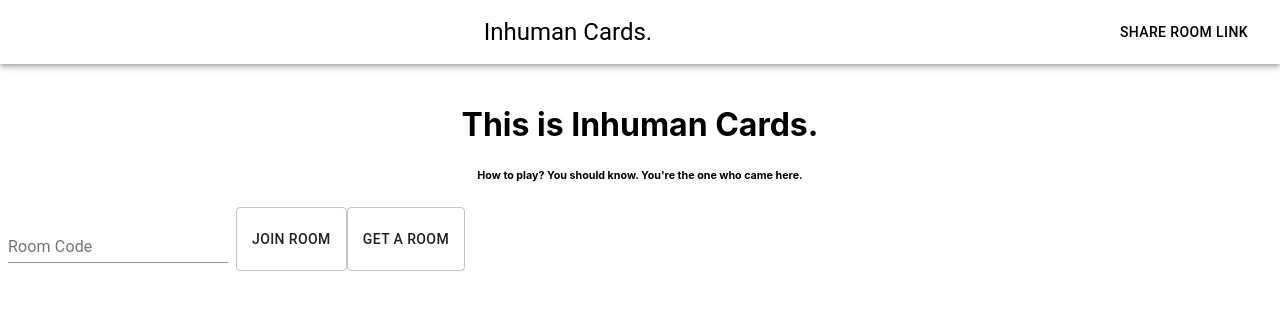
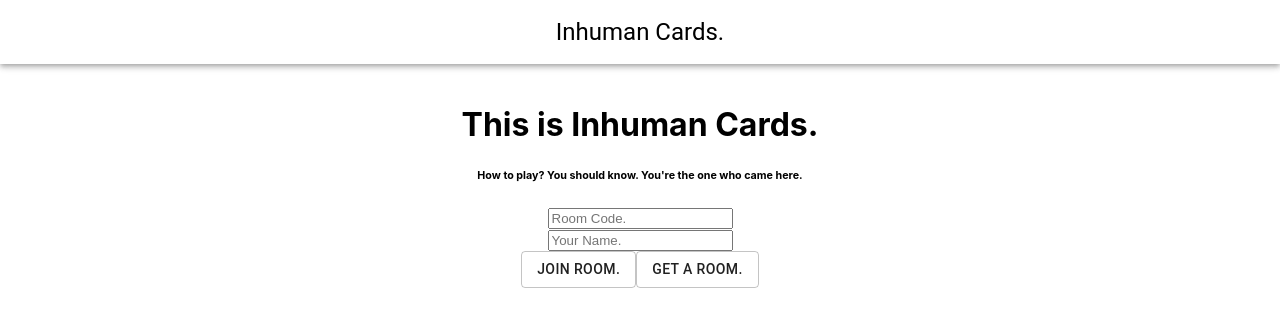
Before and after one commit to srujandeshpande/inhuman-cards, a React (Create React App) app: page / in a window 1280 px wide. Shown: the top 326 px of the page. Built offline with nearby package versions, Linux system fonts and the light colour scheme.

Commit message:
Tons of stuff

```diff
--- a/database.rules.json
+++ b/database.rules.json
@@ -1,7 +1,7 @@
 {
   /* Visit https://firebase.google.com/docs/database/security to learn more about security rules. */
   "rules": {
-    ".read": false,
-    ".write": false
+    ".read": true,
+    ".write": true
   }
 }
--- a/package.json
+++ b/package.json
@@ -9,6 +9,7 @@
     "@testing-library/jest-dom": "^4.2.4",
     "@testing-library/react": "^9.5.0",
     "@testing-library/user-event": "^7.2.1",
+    "firebase": "^7.15.0",
     "react": "^16.13.1",
     "react-dom": "^16.13.1",
     "react-redux": "^7.2.0",
--- a/src/components/dash/JoinRoom.js
+++ b/src/components/dash/JoinRoom.js
@@ -1,61 +1,43 @@
 import React from 'react';
-import {
-  fade,
-  ThemeProvider,
-  withStyles,
-  makeStyles,
-  createMuiTheme,
-} from '@material-ui/core/styles';
-import InputBase from '@material-ui/core/InputBase';
-import InputLabel from '@material-ui/core/InputLabel';
-import TextField from '@material-ui/core/TextField';
-import FormControl from '@material-ui/core/FormControl';
-import { green } from '@material-ui/core/colors';
 import Button from '@material-ui/core/Button';
+import Fireapp from '../../config/firebaseConfig'
 
 
-const CssTextField = withStyles({
-  root: {
-    '& label.Mui-focused': {
-      color: 'black',
-    },
-    '& .MuiInput-underline:after': {
-      borderBottomColor: 'black',
-    },
-    '& .MuiOutlinedInput-root': {
-      '& fieldset': {
-        borderColor: 'grey',
-      },
-      '&:hover fieldset': {
-        borderColor: 'grey',
-      },
-      '&.Mui-focused fieldset': {
-        borderColor: 'grey',
-      },
-    },
-  },
-})(TextField);
+class JoinRoom extends React.Component {
+  handleSubmit = (e) =>{
+    e.preventDefault();
+    console.log(this.state)
+    //firebase save
+    const db = Fireapp.firestore()
+    const ref = db.collection('test_collection');
 
-const useStyles = makeStyles((theme) => ({
-  root: {
-    display: 'flex',
-    flexWrap: 'wrap',
-  },
-  margin: {
-    margin: theme.spacing(1),
-  },
-}));
+    ref.add({
+      test:'hi',
+    })
+    .then(
+      (docRef) => {
+        console.log(docRef.id)
+      }
+    )
+    .catch((error)=> {
+      console.log("Some error occured")
+    })
+  }
 
-export default function CustomizedInputs() {
-  const classes = useStyles();
+  render(){
+    return (
+      <div>
+        <form onSubmit ={this.handleSubmit}>
+          <input type="text" id="room-code" placeholder="Room Code." />
+          <br/>
+          <input type="text" id="name" placeholder="Your Name." />
+          <br/>
+           <Button type="submit" variant="outlined">Join Room.</Button>
+           <Button variant="outlined">Get A Room.</Button>
+        </form>
+      </div>
+    )
+    }
 
-  return (
-    <div>
-      <form className={classes.root}>
-        <CssTextField className={classes.margin} id="custom-css-standard-input" label="Room Code" />
-         <Button variant="outlined">Join Room</Button>
-         <Button variant="outlined">Get A Room</Button>
-      </form>
-    </div>
-  );
 }
+export default JoinRoom
--- a/src/components/page/Navbar.js
+++ b/src/components/page/Navbar.js
@@ -29,7 +29,6 @@ export default function ButtonAppBar() {
           <Typography variant="h5" className={classes.title}>
             Inhuman Cards.
           </Typography>
-          <Button color="inherit">Share Room Link</Button>
         </Toolbar>
       </AppBar>
     </div>
--- /dev/null
+++ b/src/config/firebaseConfig.js
@@ -0,0 +1,16 @@
+import firebase from 'firebase'
+
+const firebaseConfig = {
+  apiKey: "AIzaSyDDwQJn7owGeZTE-cHT08xg58UX9bCM8ek",
+  authDomain: "inhuman-cards.firebaseapp.com",
+  databaseURL: "https://inhuman-cards.firebaseio.com",
+  projectId: "inhuman-cards",
+  storageBucket: "inhuman-cards.appspot.com",
+  messagingSenderId: "301679999391",
+  appId: "1:301679999391:web:368c22c05103c63ce7e5aa",
+  measurementId: "G-6LCJH548E2"
+};
+
+const Fireapp = firebase.initializeApp(firebaseConfig);
+
+export default Fireapp;
```
Also changed, not shown: 1 other file (tests, documents, lock files or other folders).
